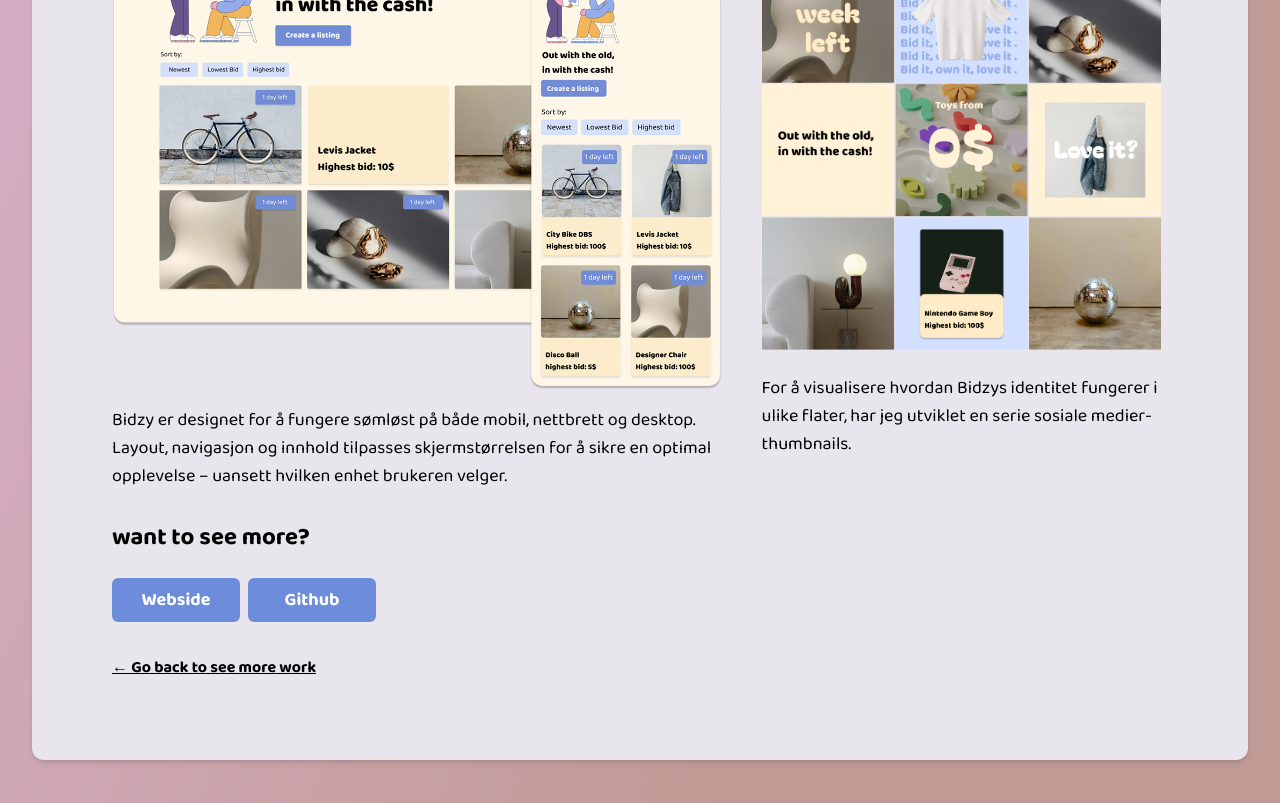
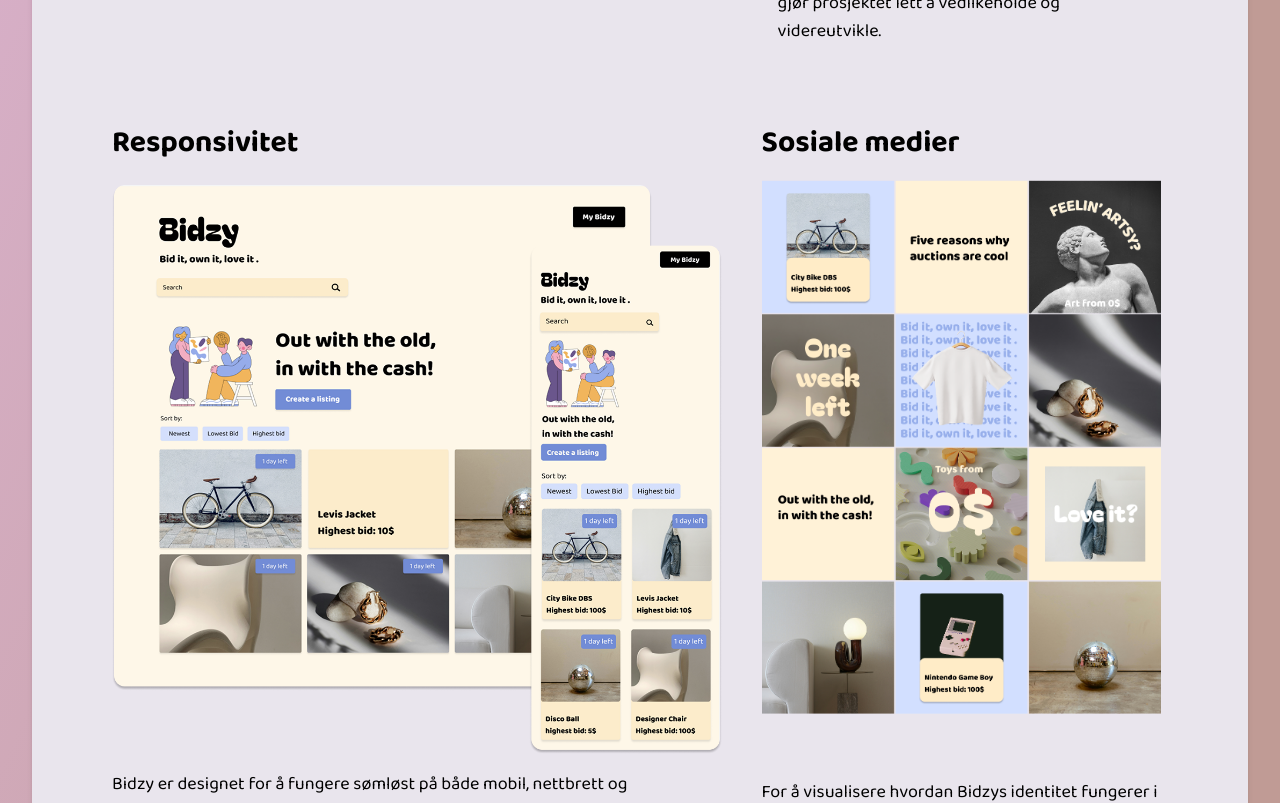
Before and after one commit to Kittypoda/Portfolio, a React (Vite) app: page /bidzy in a window 1280 px wide. Shown: the part 1100-1903 px from the top of the page. Built offline with nearby package versions, Linux system fonts and the light colour scheme; a web font is replaced by a local one.

Commit message:
language logic on whole page

```diff
--- a/src/pages/Bidzy.jsx
+++ b/src/pages/Bidzy.jsx
@@ -41,6 +41,10 @@ function Bidzy({ language }) {
           <br /><br />
           This playful, down-to-earth auction site is designed for a young audience that loves sustainability, style, and smooth digital experiences.
           I focused on creating an effortless user journey paired with a fresh, inspiring interface – proving that auctions can be fun, modern, and beautifully intuitive.
+          <br /><br />
+          This project was developed as part of an exam in front-end development at Noroff.
+          Bidzy is built using Vite as the build tool, <span class="font-bold">vanilla JavaScript</span> for structure and interactivity, and <span class="font-bold">Tailwind CSS</span> for fast, flexible styling. The site connects to an external <span class="font-bold">REST API</span> to manage users, listings, and bidding logic.
+          My focus has been on responsiveness, accessibility, and clean structure to ensure the project is easy to maintain and scale.
         </>
       ) : (
         <>
@@ -51,6 +55,10 @@ function Bidzy({ language }) {
           <br /><br />
           Bidzy er et lekent og jordnært auksjonsnettsted for en ung målgruppe som elsker gjenbruk, design og digitale løsninger som bare flyter.
           Jeg har fokusert på å skape en effortless brukeropplevelse kombinert med et inspirerende og moderne grensesnitt – for å vise at auksjon kan være både gøy, tilgjengelig og estetisk.
+          <br /><br />
+          Dette prosjektet ble utviklet som en del av en eksamen i front-end-utvikling ved Noroff.
+          Bidzy er bygget med Vite som utviklingsverktøy, <span class="font-bold">vanilla JavaScript</span> for interaktivitet og struktur, og  <span class="font-bold">Tailwind CSS</span> for rask og fleksibel styling. Nettsiden kommuniserer med et eksternt <span class="font-bold">REST API</span> for håndtering av brukere, produkter og budgivning.
+          Jeg har lagt vekt på responsivitet, tilgjengelighet og en tydelig struktur som gjør prosjektet lett å vedlikeholde og videreutvikle.
         </>
       )}
     </p>
@@ -61,52 +69,81 @@ function Bidzy({ language }) {
   <div className="grid grid-cols-1 lg:grid-cols-[3fr_2fr] gap-10 items-start">
     {/* Responsiveness */}
     <div className="w-full">
-      <h2 className="font-baloo font-bold text-3xl">Responsiveness</h2>
+      <h2 className="font-baloo font-bold text-3xl">
+        {language === "no" ? "Responsiveness" : "Responsivitet"}
+      </h2>
       <img
         src={bidzyResponsive}
         alt="desktop and mobile"
         className="w-full h-auto pt-6"
       />
-      <p className="font-baloo text-black pt-4 text-md md:text-lg">
+      <p className="font-baloo text-black pt-4 pr-20 text-md md:text-lg">
+        {language === "no" ? (
+          <>
+            Bidzy is designed to work seamlessly across mobile, tablet, and desktop devices. Layout, navigation, and content adjust to screen size to ensure an optimal experience no matter what device the user is on.
+          </>
+        ) : (
+          <>
             Bidzy er designet for å fungere sømløst på både mobil, nettbrett og desktop.
             Layout, navigasjon og innhold tilpasses skjermstørrelsen for å sikre en optimal opplevelse – uansett hvilken enhet brukeren velger.
+          </>
+        )}
       </p>
     </div>
 
     {/* Social media */}
     <div className="w-full">
-      <h2 className="font-baloo font-bold text-3xl">Social media</h2>
+      <h2 className="font-baloo font-bold text-3xl">
+        {language === "no" ? "Social media" : "Sosiale medier"}
+      </h2>
       <img
         src={bidzySome}
         alt="social media feed"
         className="w-full h-auto"
       />
-      <p className="font-baloo text-black pt-6 text-md md:text-lg">
+      <p className="font-baloo text-black pt-16 text-md md:text-lg">
+        {language === "no" ? (
+          <>
+           To showcase how Bidzy’s identity extends across different platforms, I designed a series of social media thumbnails.
+          </>
+        ) : (
+          <>
             For å visualisere hvordan Bidzys identitet fungerer i ulike flater,
             har jeg utviklet en serie sosiale medier-thumbnails.
+          </>
+        )}
       </p>
     </div>
   </div>
 </section>
 
+
 <section className="px-6 md:px-20 pt-8">
-<div className="font-baloo font-bold text-2xl pb-6 "> want to see more?
+  <div className="font-baloo font-bold text-2xl pb-6">
+    {language === "en" ? "Vil du se mer?" : "Want to see more?"}
   </div>
   <div>
     <Link to="/#">
-  <button className="mr-2 bg-[#6D8CDC] text-white w-32 font-baloo text-lg px-4 py-2 font-bold rounded-md">Webside</button>
+      <button className="mr-2 bg-[#6D8CDC] text-white w-32 font-baloo text-lg px-4 py-2 font-bold rounded-md">
+        Webside
+      </button>
     </Link>
     <Link to="/#">
-  <button className="bg-[#6D8CDC] text-white w-32 font-baloo text-lg px-4 py-2 font-bold rounded-md">Github</button>
+      <button className="bg-[#6D8CDC] text-white w-32 font-baloo text-lg px-4 py-2 font-bold rounded-md">
+        Github
+      </button>
     </Link>
   </div>
 </section>
 
 <div className="px-6 md:px-20 py-8">
   <Link to="/work">
-    <button className="font-baloo font-bold underline text-black"> ← Go back to see more work</button>
+    <button className="font-baloo font-bold underline text-black">
+      {language === "en" ? "← Tilbake til prosjektene" : "← Go back to see more work"}
+    </button>
   </Link>
 </div>
+
 
 
     </main>
```
Lines whose indentation alone changed are shown as unchanged.
